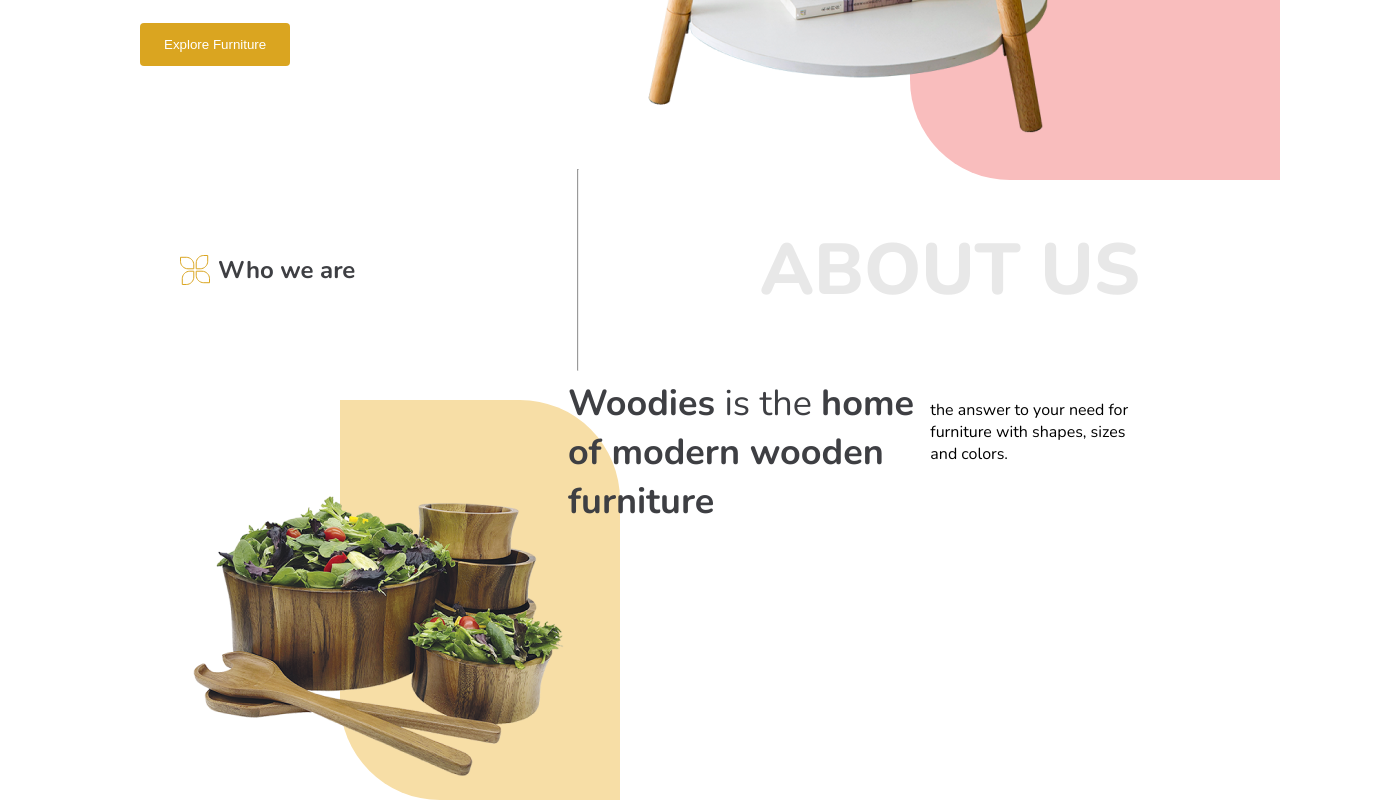
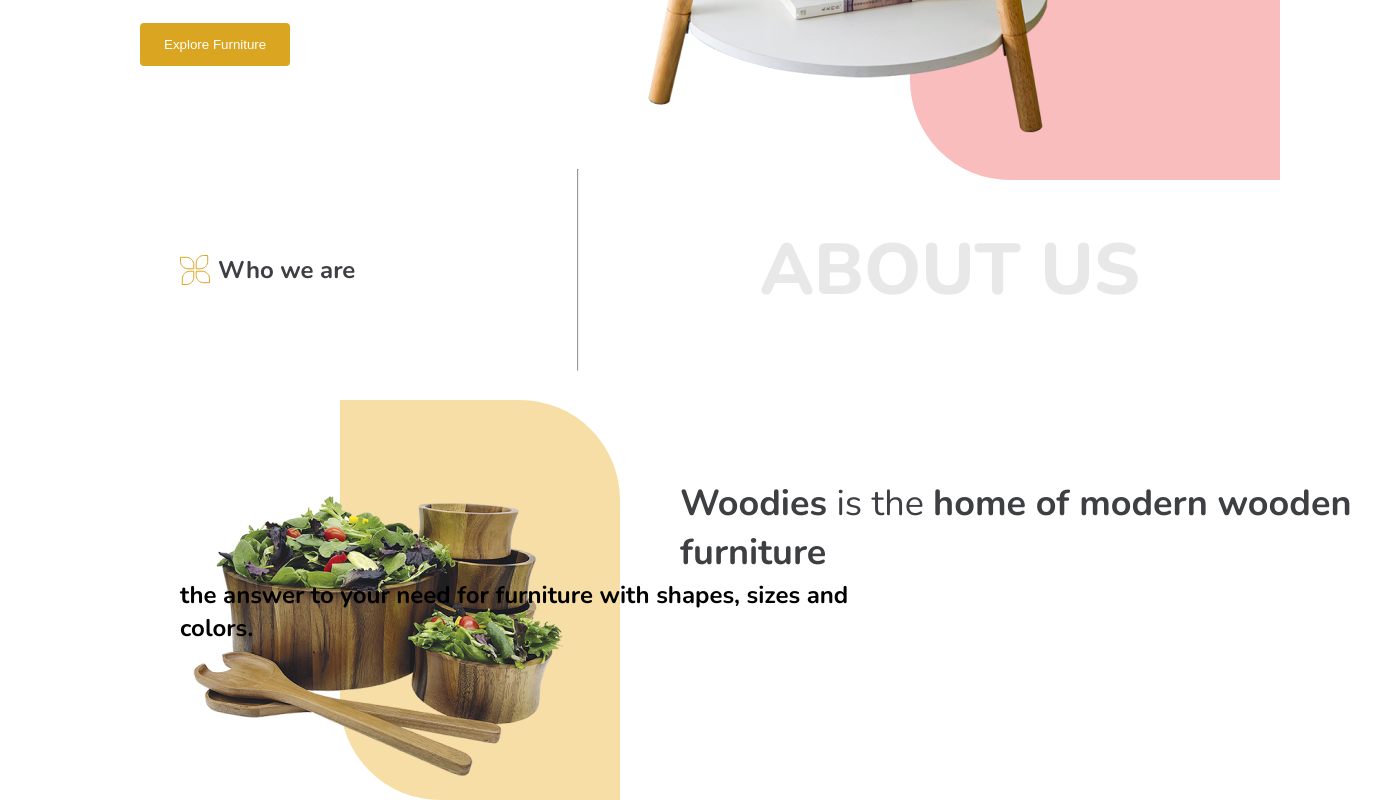
Before and after one commit to GogolNichita/Template, a plain HTML site: page HTML + CSS Template/index.html in a window 1280 px wide. Shown: the part 620-1420 px from the top of the page, 1390 px wide, since content can reach past the window. Drawn offline with nearby package versions, Linux system fonts and the light colour scheme.

Commit message:
about-us text fix

```diff
--- a/HTML + CSS Template/style.css
+++ b/HTML + CSS Template/style.css
@@ -113,10 +113,14 @@ section div{
     margin-top: 20px;
 }
 
-article{
+#about-us article{
     width: 1000px;
     margin: 0 auto;
-    display: flex;
+    display: grid;
+    grid-template-columns: repeat(2,500px);
+    grid-template-rows: 80px;
+    width: 500px;
+    max-width: 500px;
 }
 
 h2{
@@ -144,12 +148,23 @@ h2{
 }
 
 section article img{
-    margin-left: 40px;
+    margin-left: -210px;
     margin-top: 100px;
 }
 
 #about-us article span{
+    margin-left: -210px;
+    margin-top: 100px;
     font-size: 36px;
     line-height: 49px;
     color: #3E3F43;
 }
+
+#about-us article div{
+    margin-left: -210px;
+    margin-top: 120px;
+    font-weight: 600;
+    font-size: 24px;
+    line-height: 33px;
+    color: #000000;
+}
```
